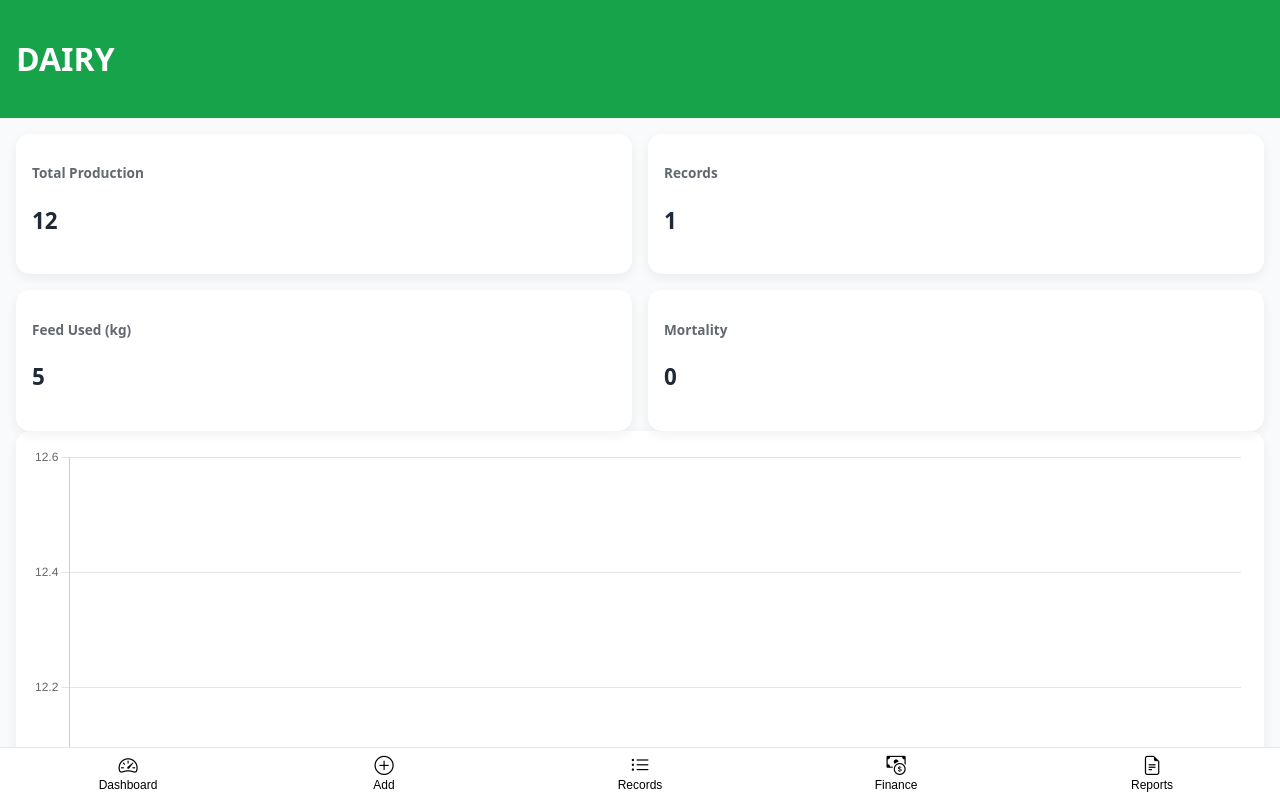
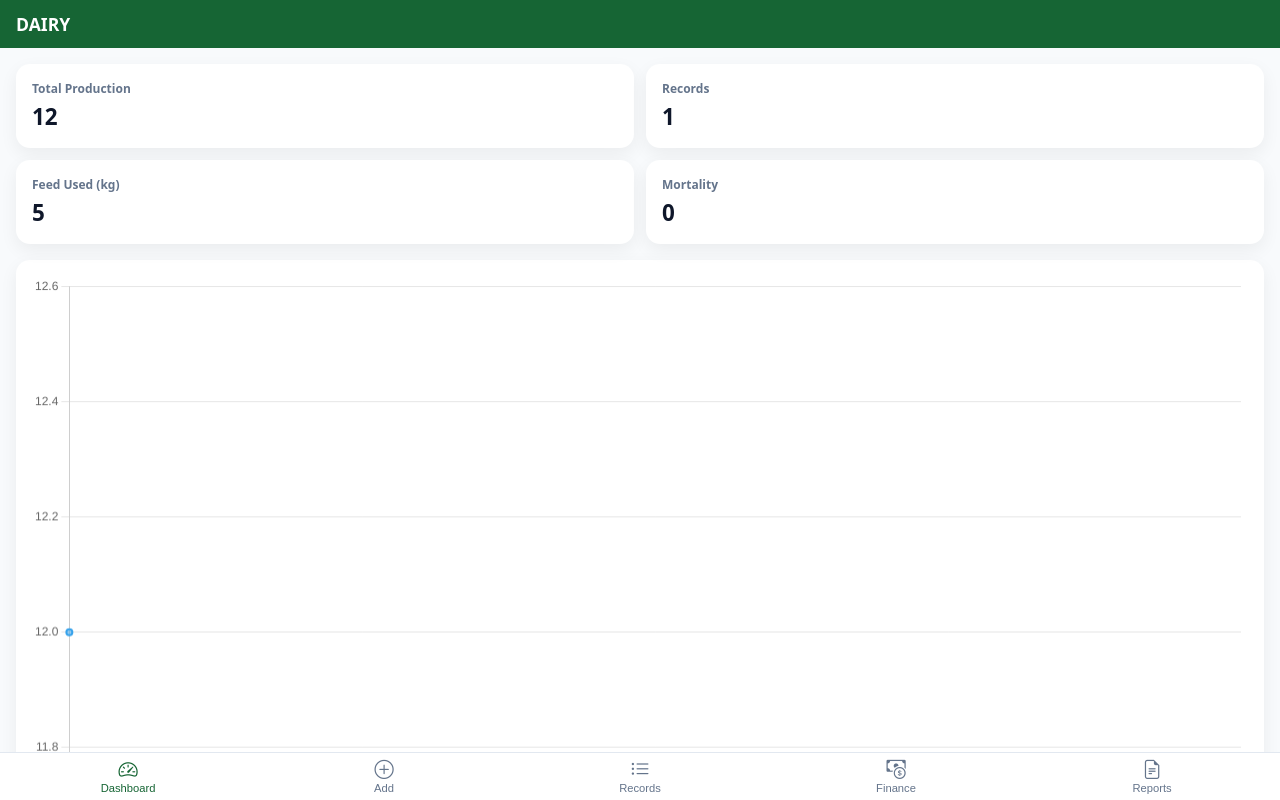
Before and after one commit to VinRis/farm-pwa, a plain HTML site: page index.html in a window 1280 px wide. Both pictures are taken after a click on the button "🐄 Dairy". Shown: the top 800 px of the page. Drawn offline with nearby package versions, Linux system fonts and the light colour scheme.

Commit message:
Update style.css

```diff
--- a/style.css
+++ b/style.css
@@ -1,8 +1,9 @@
 :root {
-  --primary: #16a34a;
-  --bg: #f9fafb;
+  --primary: #166534;
+  --bg: #f8fafc;
   --card: #ffffff;
-  --text: #1f2937;
+  --text: #0f172a;
+  --muted: #64748b;
 }
 
 * {
@@ -16,29 +17,37 @@ body {
   color: var(--text);
 }
 
+/* Header */
 .app-header {
   display: flex;
   align-items: center;
-  gap: 1rem;
+  gap: .75rem;
+  padding: .75rem 1rem;
   background: var(--primary);
   color: #fff;
-  padding: 1rem;
+}
+
+.app-header h1 {
+  font-size: 1.1rem;
+  margin: 0;
+  text-transform: uppercase;
 }
 
 .icon-btn {
   background: none;
   border: none;
   color: #fff;
-  font-size: 1.3rem;
+  font-size: 1.2rem;
 }
 
 .hidden {
   display: none;
 }
 
+/* Main */
 main {
   padding: 1rem;
-  padding-bottom: 5rem;
+  padding-bottom: 5.5rem;
 }
 
 .view {
@@ -49,54 +58,65 @@ main {
   display: block;
 }
 
+/* Cards */
 .card {
   background: var(--card);
   border-radius: 14px;
   padding: 1rem;
-  box-shadow: 0 4px 12px rgba(0,0,0,.06);
+  box-shadow: 0 6px 18px rgba(0,0,0,.06);
 }
 
+/* KPIs */
 .kpi-grid {
   display: grid;
   grid-template-columns: repeat(2, 1fr);
-  gap: 1rem;
+  gap: .75rem;
+  margin-bottom: 1rem;
 }
 
 .kpi h3 {
-  font-size: .85rem;
-  opacity: .7;
+  font-size: .75rem;
+  color: var(--muted);
+  margin: 0;
 }
 
 .kpi p {
+  margin: .25rem 0 0;
   font-size: 1.4rem;
-  font-weight: bold;
+  font-weight: 700;
 }
 
+/* Bottom nav */
 .bottom-nav {
   position: fixed;
   bottom: 0;
-  left: 0;
-  right: 0;
+  inset-inline: 0;
   background: #fff;
-  border-top: 1px solid #e5e7eb;
+  border-top: 1px solid #e2e8f0;
   display: grid;
   grid-template-columns: repeat(5, 1fr);
 }
 
 .bottom-nav button {
-  padding: .5rem 0;
+  padding: .4rem 0;
   border: none;
   background: none;
   display: flex;
   flex-direction: column;
   align-items: center;
-  font-size: .75rem;
+  font-size: .7rem;
+  color: var(--muted);
+}
+
+.bottom-nav button.active {
+  color: var(--primary);
 }
 
 .bottom-nav i {
   font-size: 1.2rem;
 }
 
+/* Modal */
 .modal {
   position: fixed;
   inset: 0;
@@ -112,13 +132,21 @@ main {
 
 .modal-content {
   background: #fff;
-  padding: 2rem;
+  padding: 1.5rem;
   border-radius: 16px;
   width: 90%;
   max-width: 400px;
 }
 
-.grid {
+.selector-grid {
   display: grid;
-  gap: 1rem;
+  gap: .75rem;
 }
+
+.selector-grid button {
+  padding: .75rem;
+  border-radius: 10px;
+  border: 1px solid #e2e8f0;
+  background: #f9fafb;
+  font-size: .9rem;
+}
```
